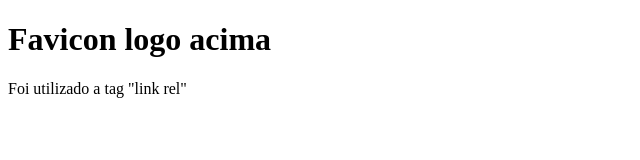
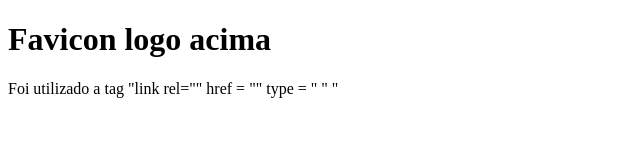
Before and after one commit to RuanSampaio-code/HTML-and-CSS-Journey, a plain HTML site: page Primeiros passos (HTML)/004 - Adicionando Favicon/imagens/adicionando favicon.html in a window 1280 px wide. Shown: the whole page, without its empty margins (0-640 px from the left). Drawn offline with Linux system fonts and the light colour scheme.

Commit message:
Update adicionando favicon.html

```diff
--- a/Primeiros passos (HTML)/004 - Adicionando Favicon/imagens/adicionando favicon.html
+++ b/Primeiros passos (HTML)/004 - Adicionando Favicon/imagens/adicionando favicon.html
@@ -9,7 +9,7 @@
 </head>
 <body>
     <h1>Favicon logo acima</h1>
-    <p>Foi utilizado a tag "link rel"</p>
+    <p>Foi utilizado a tag "link rel="" href = "" type = " " "</p>
 
 </body>
 </html>
```
